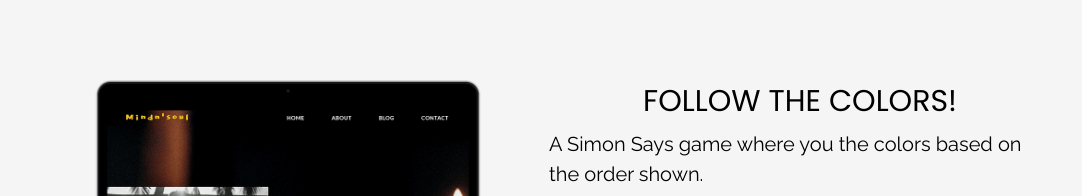
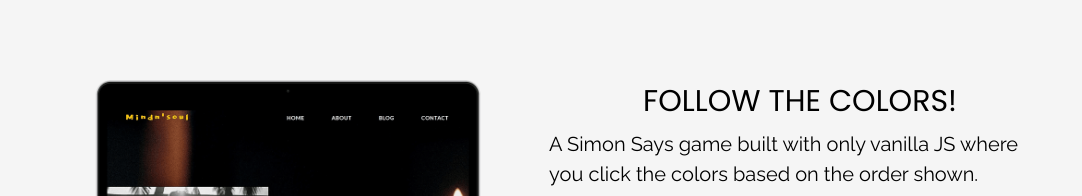
Before and after one commit to jamche/jamieYeungPortfolio, a plain HTML site: page index.html in a window 1280 px wide. Shown: the part 2460-2656 px from the top of the page, without its empty margins (96-1178 px from the left). Drawn offline with nearby package versions, Linux system fonts and the light colour scheme.

Commit message:
js project added

```diff
--- a/index.html
+++ b/index.html
@@ -190,7 +190,7 @@
         <div class="projectTwo" data-aos="zoom-in-up" data-aos-duration="1000">
           <div class="projectsContent">
             <h3>Follow The Colors!</h3>
-            <p>A Simon Says game where you the colors based on the order shown.</p>
+            <p>A Simon Says game built with only vanilla JS where you click the colors based on the order shown.</p>
             <div class="projectsIcon">
               <i class="devicon-html5-plain colored" aria-label="html 5 icon"></i>
               <i class="devicon-css3-plain colored" aria-label="css3 icon"></i>
```
